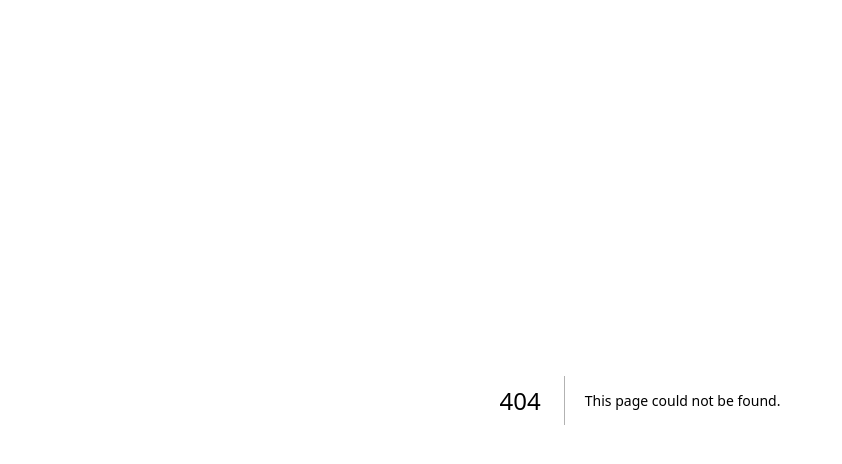
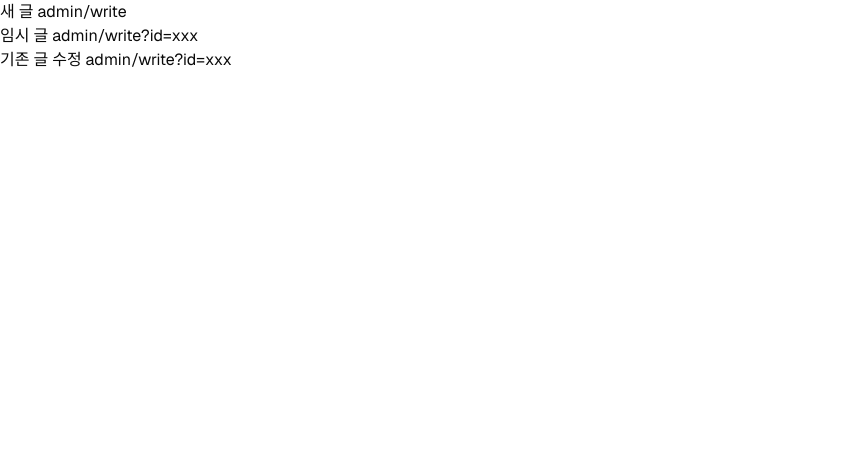
Before and after one commit to rak517/Rak-Blog, a Next.js app: page /admin/write in a window 1280 px wide. Before the commit this address had no page. Shown: the top 464 px of the page, without its empty margins (0-842 px from the left). Built offline with nearby package versions, Linux system fonts and the light colour scheme.

Commit message:
:sparkles: feat: 글 작성 페이지 라우팅 구조 설정

```diff
--- /dev/null
+++ b/src/app/admin/write/page.tsx
@@ -0,0 +1,9 @@
+export default function Page() {
+  return (
+    <>
+      <div>새 글 admin/write</div>
+      <div>임시 글 admin/write?id=xxx</div>
+      <div>기존 글 수정 admin/write?id=xxx</div>
+    </>
+  );
+}
```
